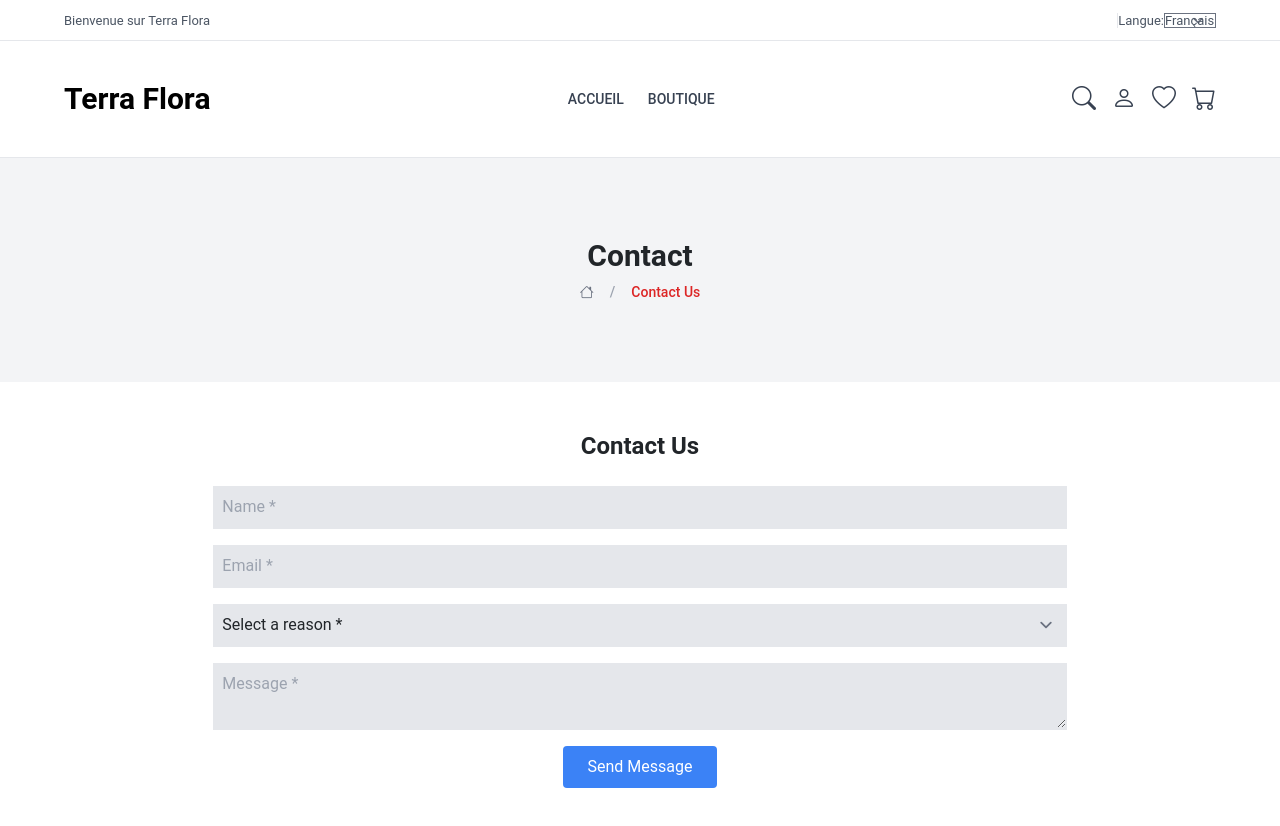
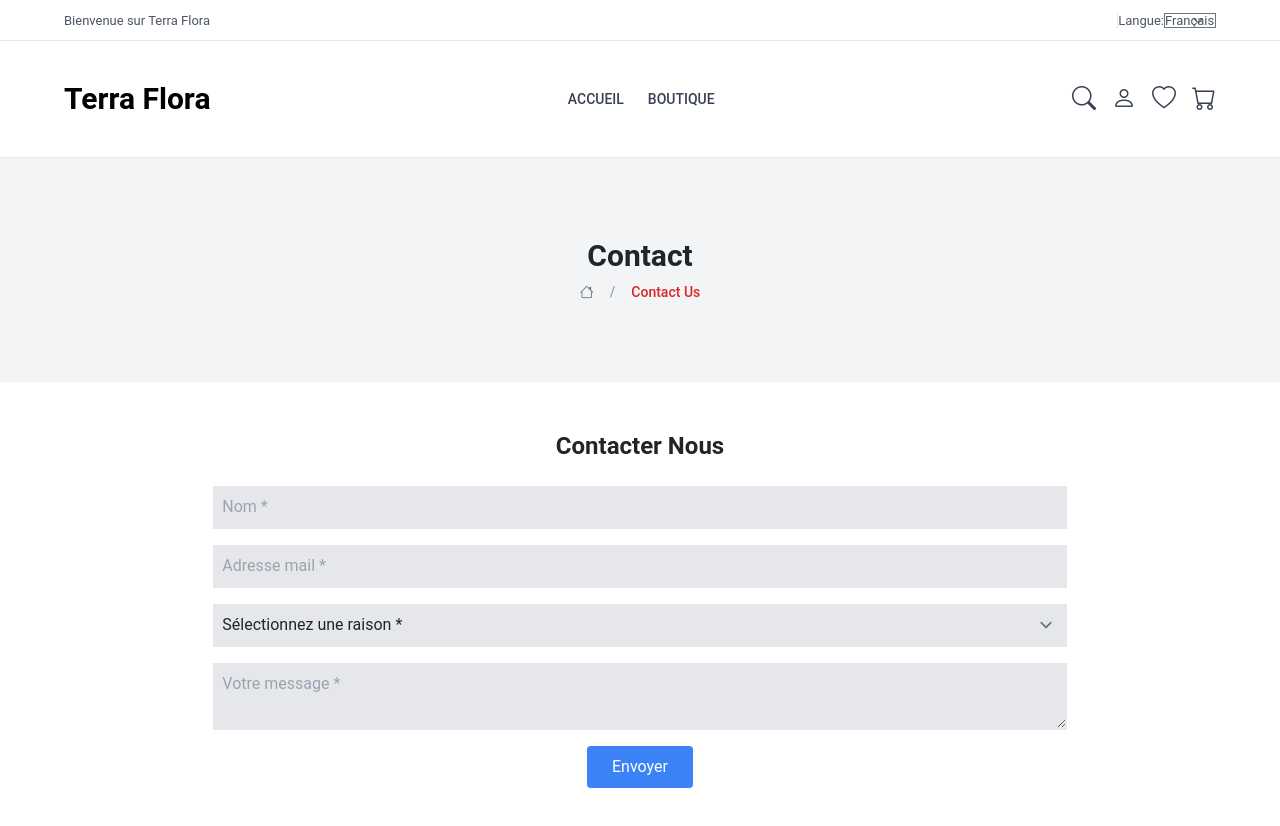
Before and after one commit to HardWareHouse/TerraFlora, a Vue app in the folder client/: page /contact in a window 1280 px wide. Shown: the top 826 px of the page. Built offline with nearby package versions, Linux system fonts and the light colour scheme; a web font is replaced by a local one.

Commit message:
changer vers le francais

```diff
--- a/client/src/components/contact/ContactInfo.vue
+++ b/client/src/components/contact/ContactInfo.vue
@@ -2,7 +2,7 @@
   <div class="flex justify-center min-h-screen">
     <div class="w-2/3">
       <div class="mt-5">
-        <h2 class="text-2xl text-center font-bold mb-6">Contact Us</h2>
+        <h2 class="text-2xl text-center font-bold mb-6">Contacter Nous</h2>
         <form
           id="contact-form"
           action="https://whizthemes.com/mail-php/genger/mail.php"
@@ -14,7 +14,7 @@
             v-model="form.name"
             name="name"
             type="text"
-            placeholder="Name *"
+            placeholder="Nom *"
             required
             class="p-2 bg-gray-200 border-b-2 border-transparent focus:outline-none focus:border-gray-400"
           />
@@ -22,7 +22,7 @@
             v-model="form.email_address"
             name="email_address"
             type="text"
-            placeholder="Email *"
+            placeholder="Adresse mail *"
             required
             class="p-2 bg-gray-200 border-b-2 border-transparent focus:outline-none focus:border-gray-400"
           />
@@ -32,17 +32,17 @@
             required
             class="p-2 bg-gray-200 border-b-2 border-transparent focus:outline-none focus:border-gray-400"
           >
-            <option disabled value="">Select a reason *</option>
-            <option value="order_inquiry">Order Inquiry</option>
-            <option value="shipping_info">Shipping Information</option>
-            <option value="product_info">Product Information</option>
-            <option value="gdpr">Exercise of Data Privacy Rights (GDPR)</option>
-            <option value="other">Other</option>
+            <option disabled value="">Sélectionnez une raison *</option>
+            <option value="order_inquiry">Informations sur une commande</option>
+            <option value="shipping_info">Informations sur l'expédition</option>
+            <option value="product_info">Informations sur un produit</option>
+            <option value="gdpr">Demandes d'exercices de droits (RGPD)</option>
+            <option value="other">Autre</option>
           </select>
           <textarea
             v-model="form.message"
             name="message"
-            placeholder="Message *"
+            placeholder="Votre message *"
             required
             class="p-2 bg-gray-200 border-b-2 border-transparent focus:outline-none focus:border-gray-400"
           ></textarea>
@@ -52,7 +52,7 @@
                 type="submit"
                 class="btn bg-blue-500 text-white py-2 px-4 rounded hover:bg-blue-600"
               >
-                Send Message
+                Envoyer
               </button>
             </div>
             <div class="col-span-1 flex justify-center">
```
